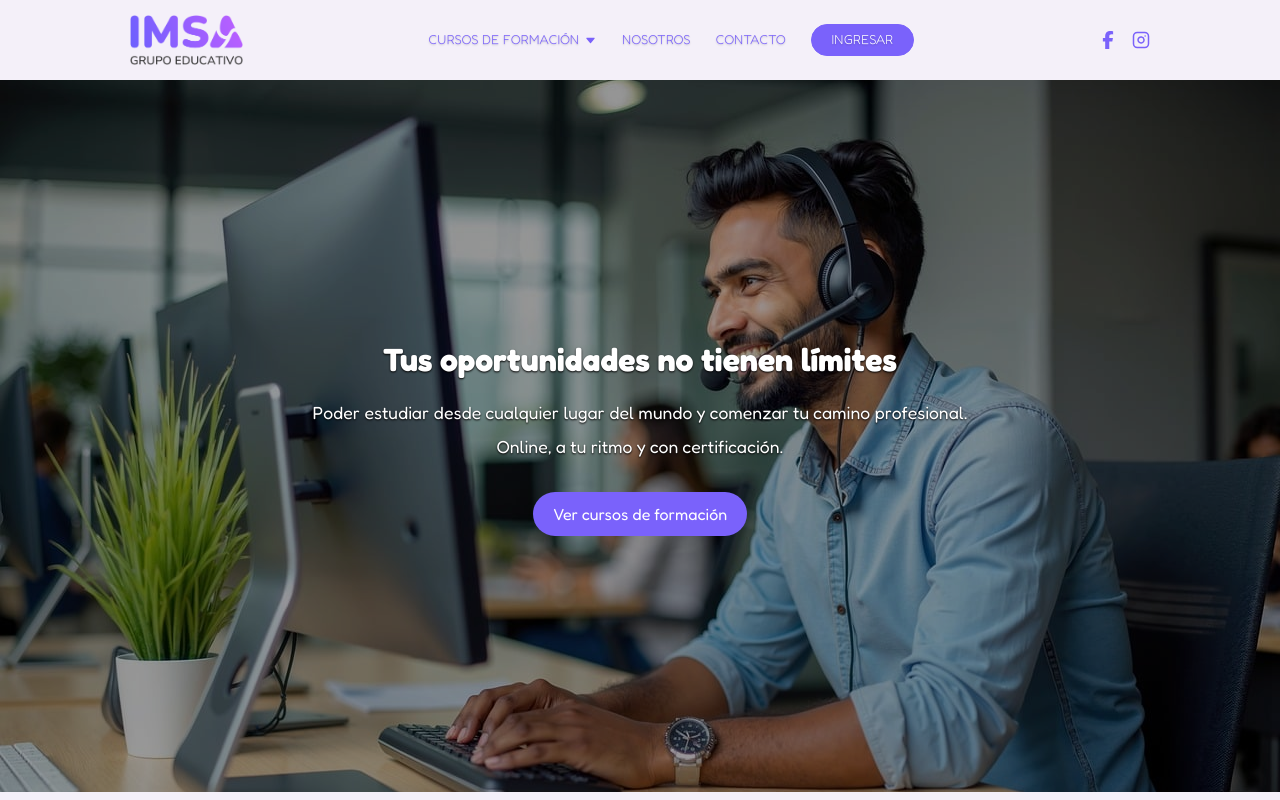
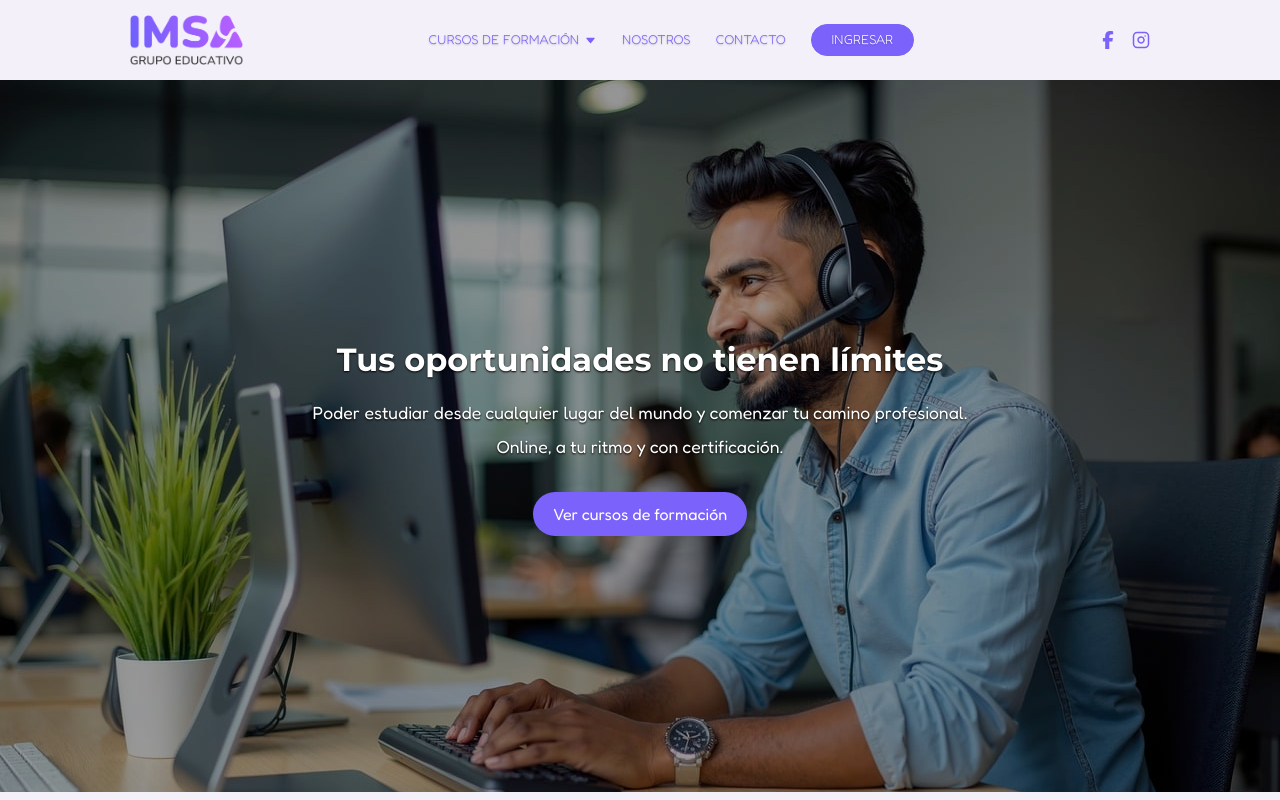
Before and after one commit to rgcandia/IMSA-grupo-educativo---WEB, a React (Vite) app in the folder IMSA-CLIENTE/: page / in a window 1280 px wide. Shown: the top 800 px of the page. Built offline with nearby package versions, Linux system fonts and the light colour scheme.

Commit message:
se cambia fuente fredoka por monzerrat en h1 de carrousel

```diff
--- a/IMSA-CLIENTE/src/componentes/Carrousel/Carrousel.module.css
+++ b/IMSA-CLIENTE/src/componentes/Carrousel/Carrousel.module.css
@@ -1,3 +1,5 @@
+
+@import url('https://fonts.googleapis.com/css2?family=Montserrat:ital,wght@0,100..900;1,100..900&display=swap');
 .carrusel {
   height: 89vh;
   position: relative;
@@ -17,6 +19,7 @@
 
 /* Contenedor del texto */
 .texto {
+
   position: absolute;
   color: white;
   text-align: center;
@@ -29,6 +32,7 @@
 }
 
 .texto h1 {
+  font-family: "Montserrat", sans-serif;
   font-size: 2rem;
   margin-bottom: 1rem;
 }
```
